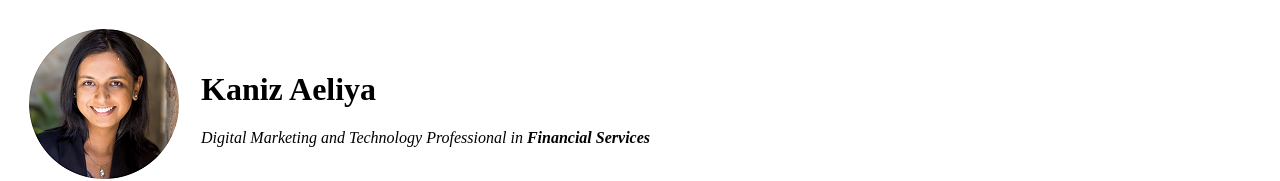
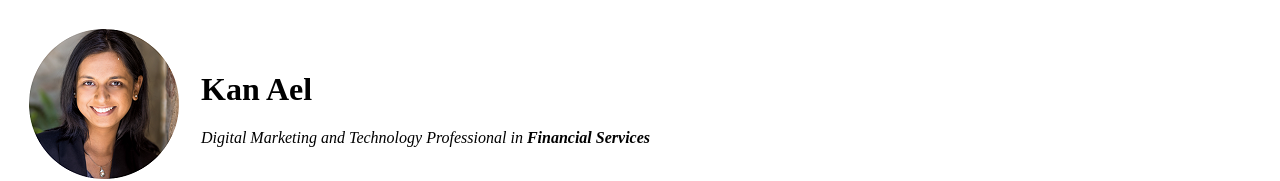
Before and after one commit to kazaeliya/cv, a plain HTML site: page index.html in a window 1280 px wide. Shown: the top 181 px of the page. Drawn offline with Linux system fonts and the light colour scheme.

Commit message:
Update index.html

```diff
--- a/index.html
+++ b/index.html
@@ -11,7 +11,7 @@
     <tr>
       <td><img src="image12345.png" alt="kaniz profile picture"></td>
       <td>
-        <h1>Kaniz Aeliya</h1>
+        <h1>Kan Ael</h1>
         <p><em>Digital Marketing and Technology Professional in <strong>Financial Services</strong></em></p>
       </td>
     </tr>
```
